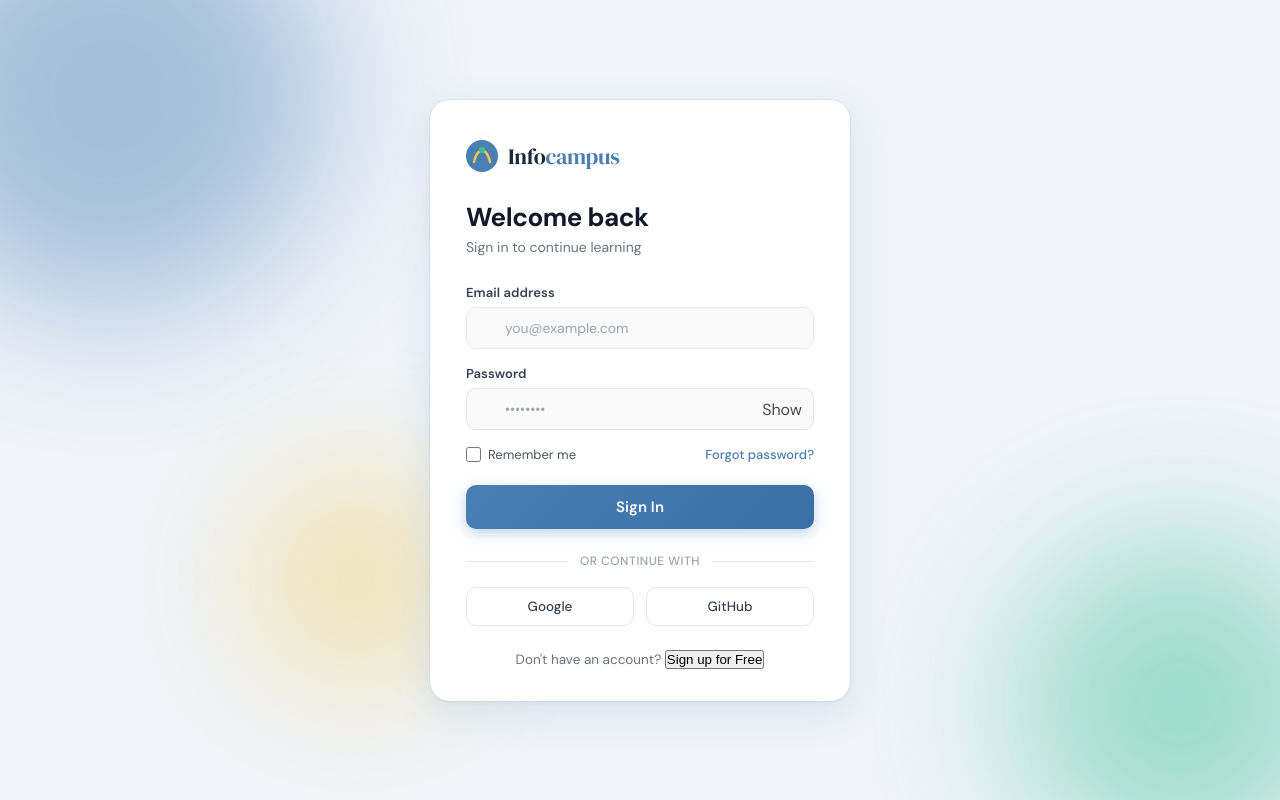
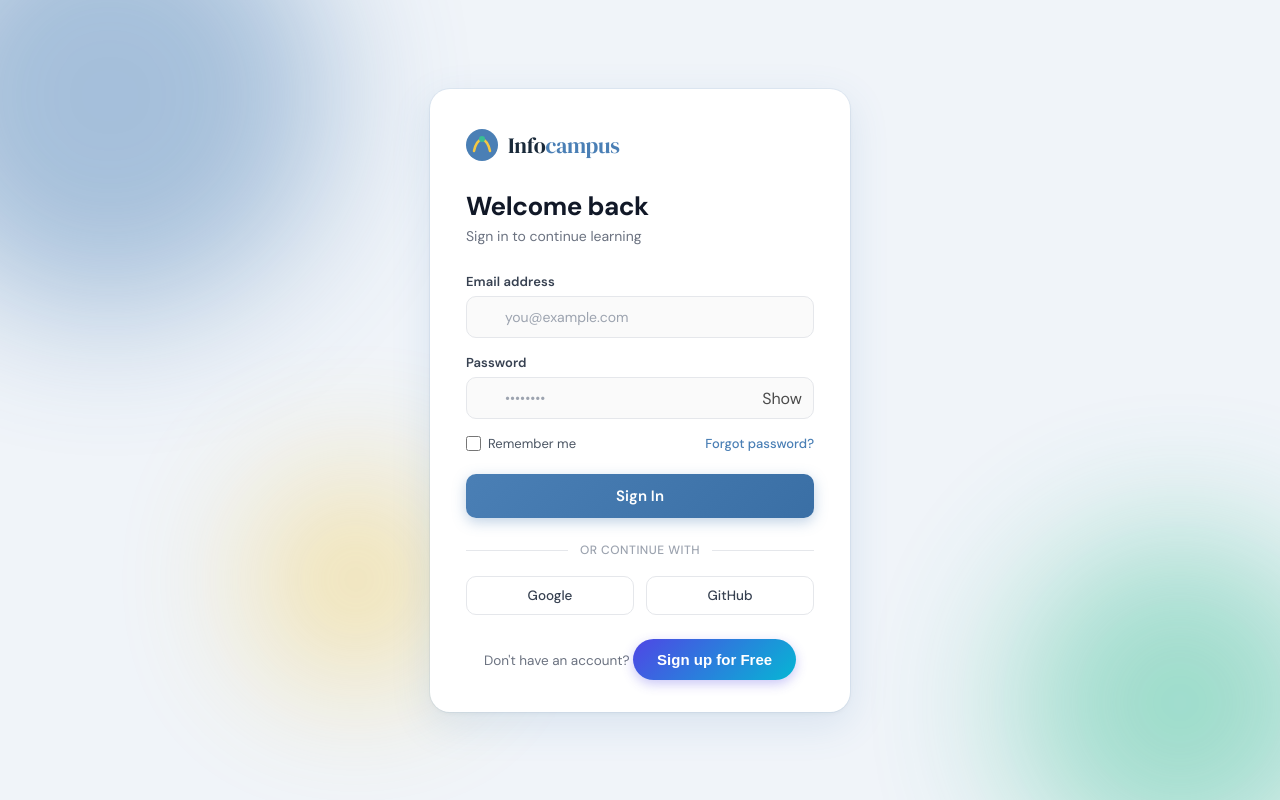
Before and after one commit to Pranavrkvtk/infocampus, a React (Create React App) app: page /login in a window 1280 px wide. Built offline with nearby package versions, Linux system fonts and the light colour scheme.

Commit message:
new changed

```diff
--- a/src/components/About/FreeAccount.jsx
+++ b/src/components/About/FreeAccount.jsx
@@ -102,7 +102,7 @@ function FreeAccount() {
             <input
               type="password"
               name="register_password"
-              placeholder="Min. 8 characters"
+              placeholder="Min. 6 characters"
               value={password}
               onChange={(e) => setPassword(e.target.value)}
               autoComplete="new-password"
--- a/src/components/Login.css
+++ b/src/components/Login.css
@@ -288,3 +288,25 @@
   .login-heading { font-size: 22px; }
   .social-row { flex-direction: column; }
 }
+
+.signup-btn {
+  background: linear-gradient(135deg, #4f46e5, #06b6d4);
+  color: white;
+  border: none;
+  padding: 12px 24px;
+  border-radius: 30px;
+  font-size: 15px;
+  font-weight: 600;
+  cursor: pointer;
+  transition: all 0.3s ease;
+  box-shadow: 0 4px 12px rgba(79, 70, 229, 0.3);
+}
+
+.signup-btn:hover {
+  transform: translateY(-2px);
+  box-shadow: 0 8px 20px rgba(79, 70, 229, 0.4);
+}
+
+.signup-btn:active {
+  transform: scale(0.98);
+}
```
